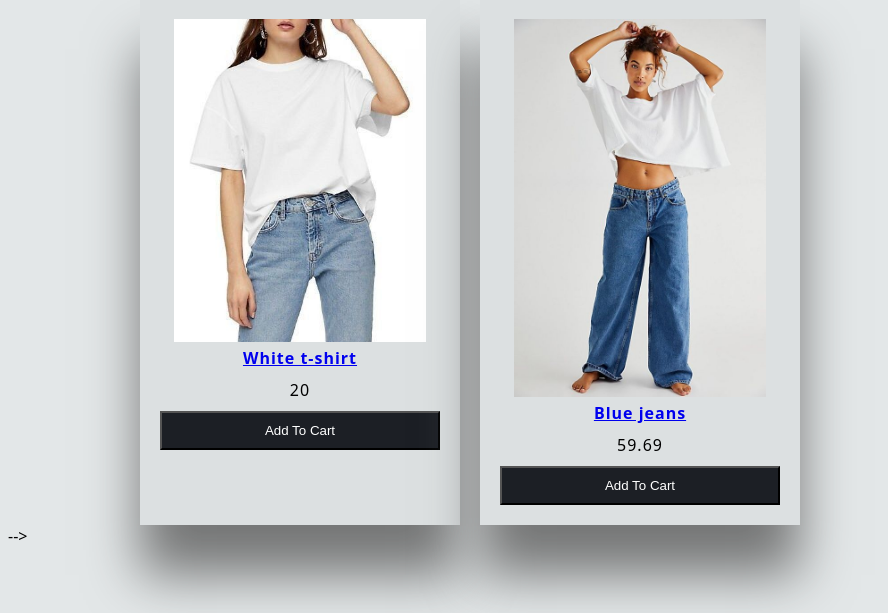
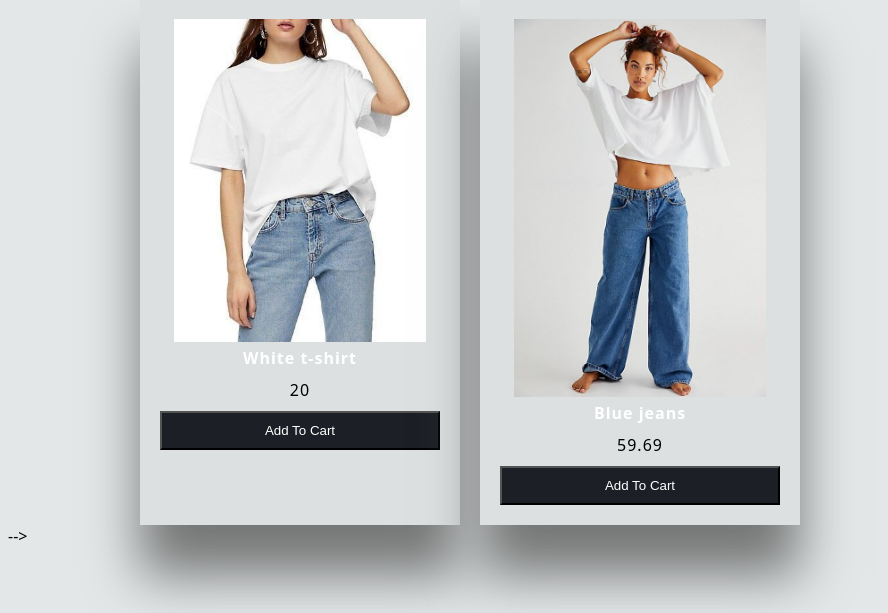
Before and after one commit to desolaafujah/StoreFront, a Flask app: template templates/casual.html in a window 1280 px wide. Shown: the part 187-800 px from the top of the page, without its empty margins (0-888 px from the left). Run offline with Flask 3, Linux system fonts and the light colour scheme; the template is opened without the code that fills it, so the values that code supplies are empty.

Commit message:
requirements text added and more styling to shopping html

```diff
--- a/static/shopping.css
+++ b/static/shopping.css
@@ -220,3 +220,12 @@ header .shopping span {
   font-size: 36px;
   margin-left: 50px;
 }
+
+a {
+  text-decoration: none;
+  color: white;
+}
+
+a: hover {
+  color: white;
+}
--- a/templates/shopping.html
+++ b/templates/shopping.html
@@ -154,7 +154,7 @@
         <div class="checkOut">
             <div class="total">0</div>
             <div class="closeShopping">Close</div>
-            <a href="{{ url_for('register') }}" class="link">Submit</a>
+            <a href="{{ url_for('register') }}" class="link">Confirm Order</a>
         </div>
     </div>
 
```
Also changed, not shown: requirements.txt (added, +16 -0 lines).
